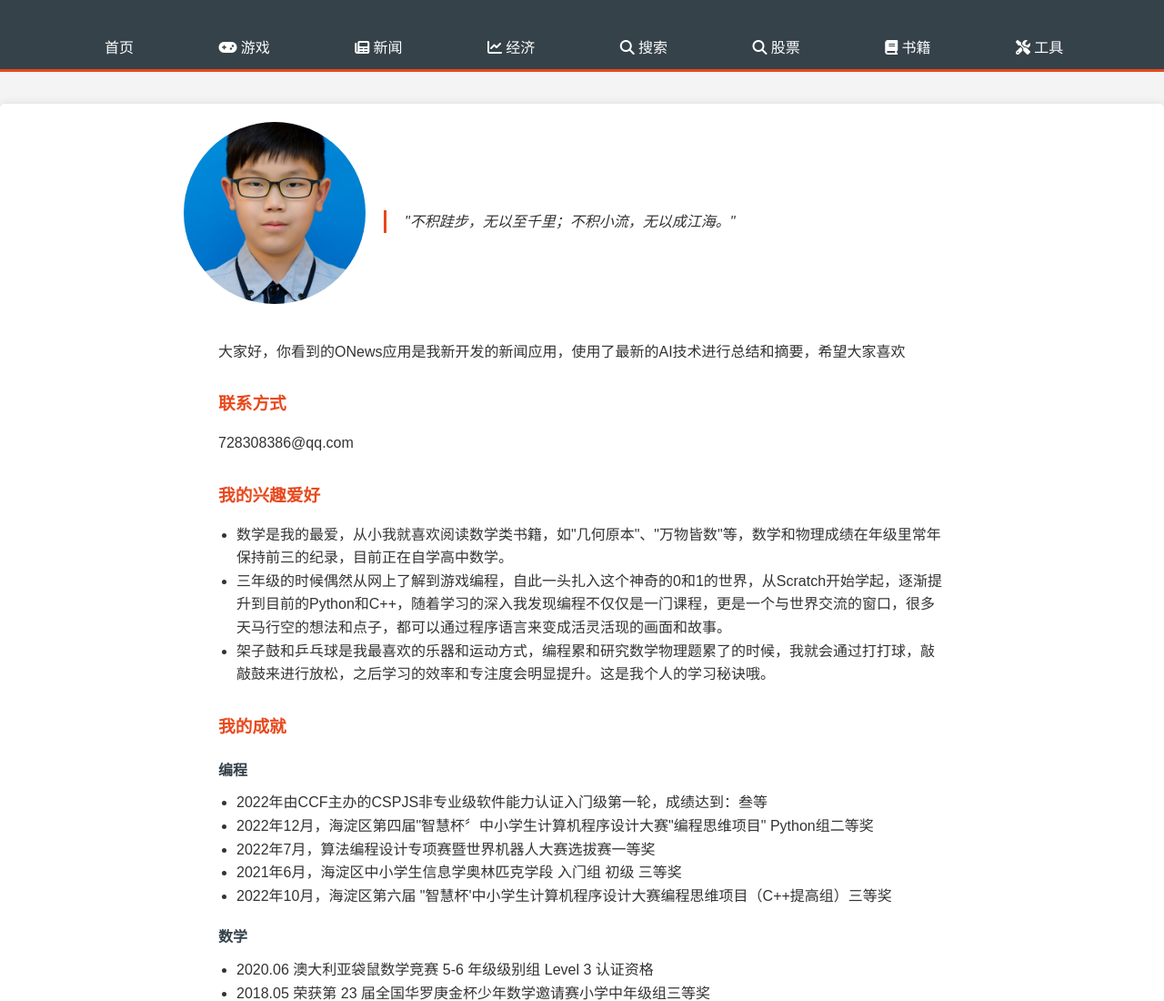
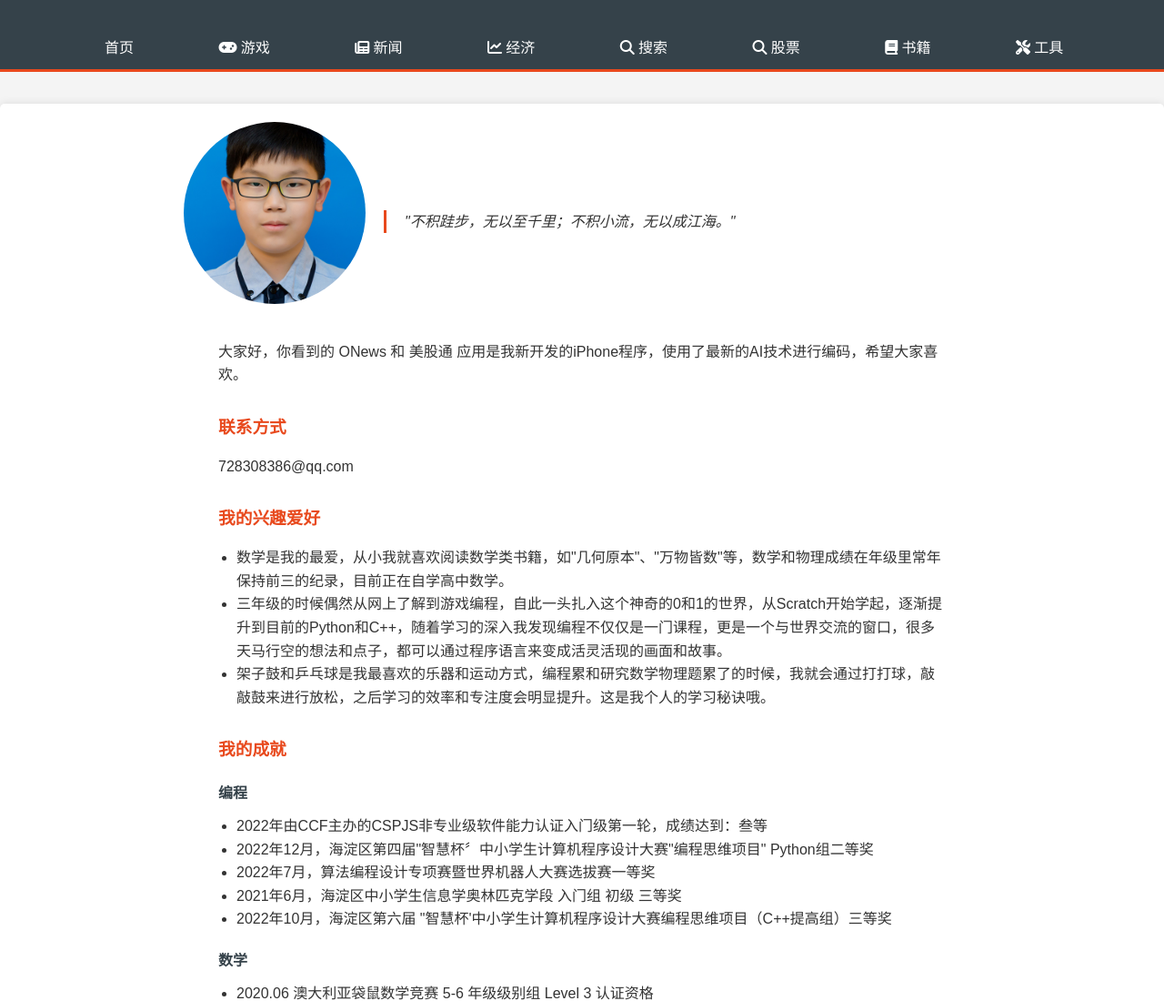
Before and after one commit to sskeysskey/website, a plain HTML site: page about.html in a window 1280 px wide. Shown: the top 1100 px of the page at 91% size. Drawn offline with Linux system fonts and the light colour scheme.

Commit message:
Auto commit at 2025-11-05 14:33:10

```diff
--- a/about.html
+++ b/about.html
@@ -39,7 +39,7 @@
                 </div>
             </div>
             <div class="intro-content">
-                <p>大家好，你看到的ONews应用是我新开发的新闻应用，使用了最新的AI技术进行总结和摘要，希望大家喜欢</p>
+                <p>大家好，你看到的 ONews 和 美股通 应用是我新开发的iPhone程序，使用了最新的AI技术进行编码，希望大家喜欢。</p>
 
                 <h3>联系方式</h3>
                 <div class="contact">
```
